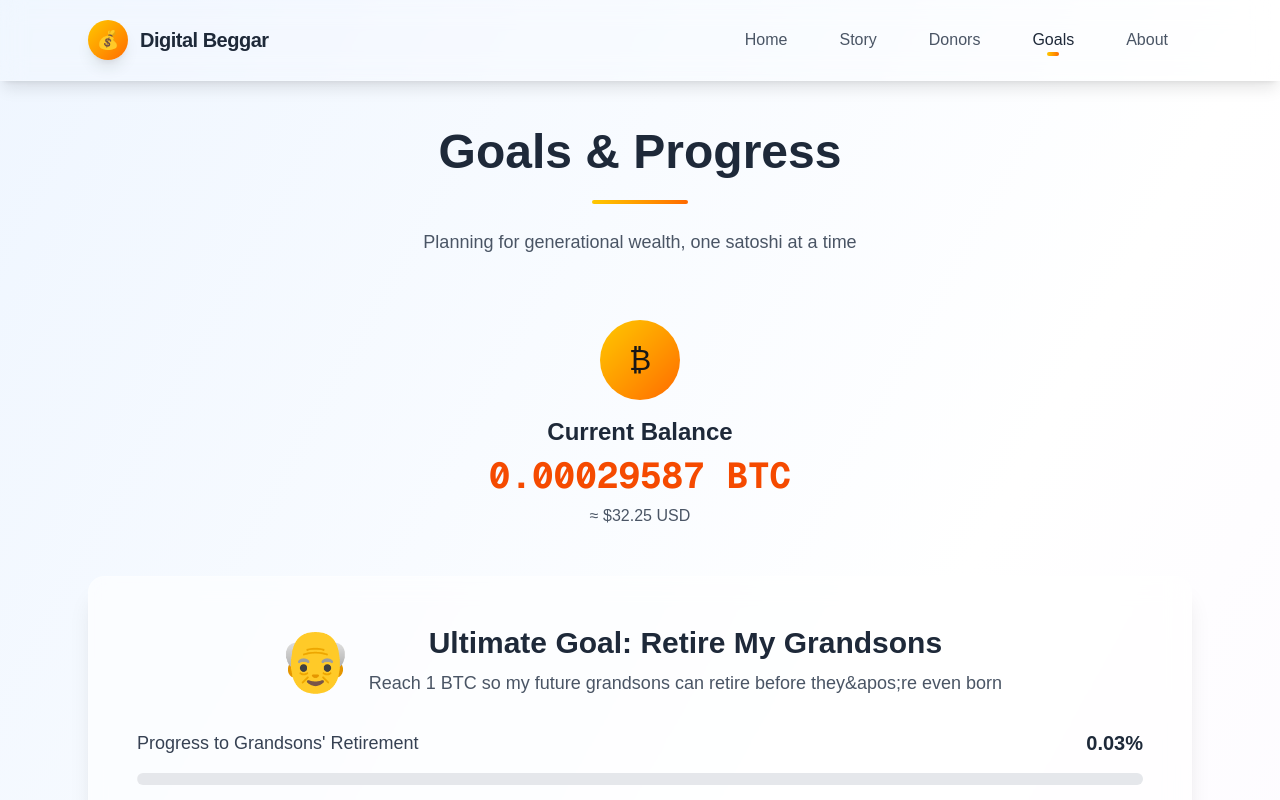
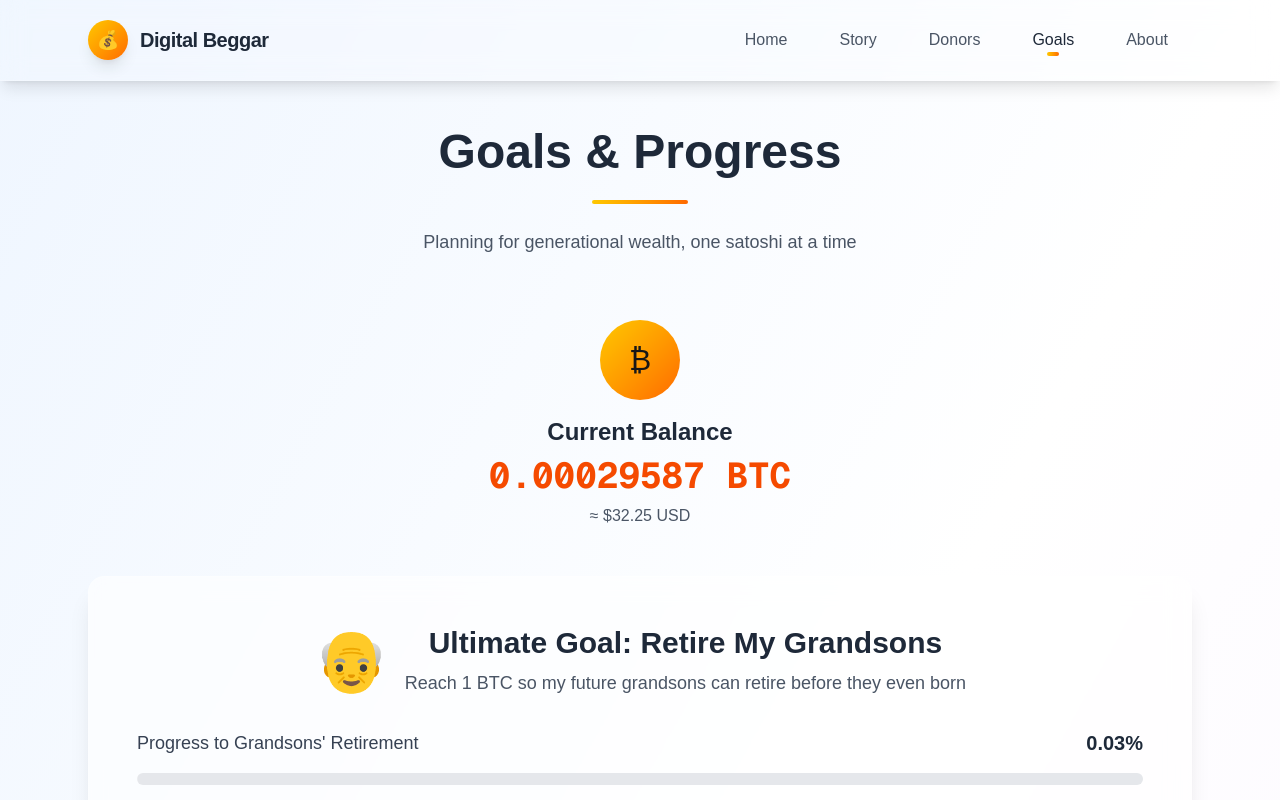
Before and after one commit to Ghavvvo/digital-beggar, a Next.js app: page /goals in a window 1280 px wide. Shown: the top 800 px of the page. Built offline with nearby package versions, Linux system fonts and the light colour scheme.

Commit message:
fix typo

```diff
--- a/src/app/goals/page.tsx
+++ b/src/app/goals/page.tsx
@@ -28,7 +28,7 @@ export default function GoalsPage() {
   // Main goal
   const mainGoal = {
     title: "Ultimate Goal: Retire My Grandsons",
-    description: "Reach 1 BTC so my future grandsons can retire before they&apos;re even born",
+    description: "Reach 1 BTC so my future grandsons can retire before they even born",
     target: 1,
     current: currentBTC,
     emoji: "👴",
```
